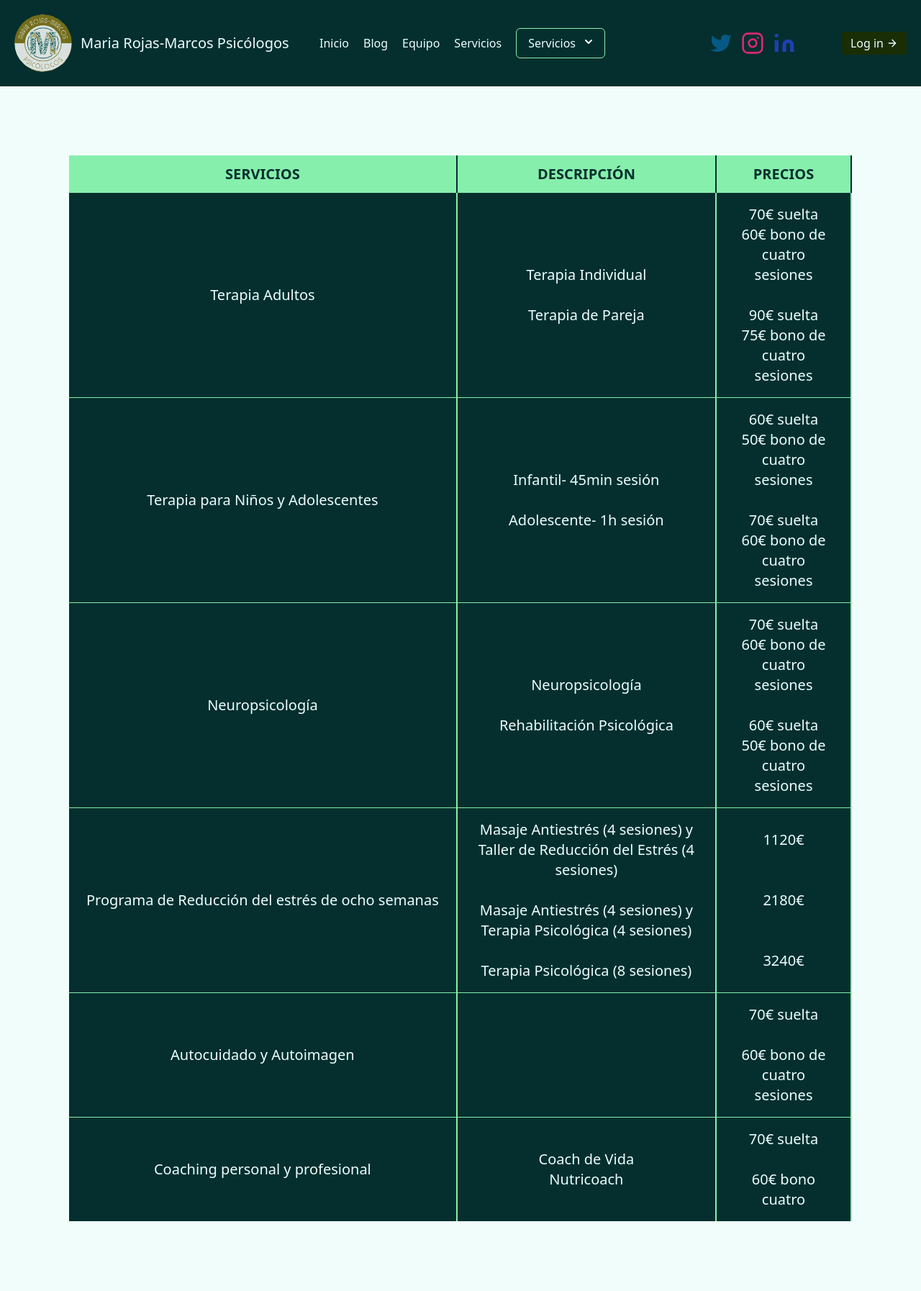
After one commit to juaalvcam/MariaRojasMarcosPsicologos, a Django app: page /servicios/ in a window 1280 px wide. The commit adds this page. Shown: the top 1794 px of the page at 72% size. Run offline with Django 4.2, Linux system fonts and the light colour scheme; some libraries are stand-ins or nearby versions.

Commit message:
Añadir página de servicios y enlace en la barra de navegación

```diff
--- a/psicoMRM/templates/base.html
+++ b/psicoMRM/templates/base.html
@@ -44,6 +44,11 @@
             class="mr-5 hover:text-lime-800 text-cyan-50 font-thin"
             href="{% url 'about' %}"
             >Equipo</a
+          >
+          <a
+            class="mr-5 hover:text-lime-800 text-cyan-50 font-thin"
+            href="{% url 'servicios' %}"
+            >Servicios</a
           >
           {% include 'dopdown_servicios.html' %}
         </nav>
@@ -109,11 +114,11 @@
         </span>
 
         {% if user.is_anonymous %}
-        <a href="{% url 'register' %}">
+        <a href="{% url 'login' %}">
           <button
             class="inline-flex items-center bg-lime-950 border-0 py-1 px-3 focus:outline-none hover:bg-lime-800 rounded text-base mt-4 md:mt-0 font-thin"
           >
-            Registrarse como administrador
+            Log in
             <svg
               fill="none"
               stroke="currentColor"
--- a/psicoMRM/templates/login.html
+++ b/psicoMRM/templates/login.html
@@ -24,11 +24,5 @@
       Iniciar sesión
     </button>
   </form>
-  <p class="text-black text-lg font-thin mt-2">
-    ¿No tienes cuenta?
-    <a href="{% url 'register' %}" class="text-lime-950 hover:text-lime-900 text-xl"
-      >Registrate</a
-    >
-  </p>
 </div>
 {% endblock %}
--- /dev/null
+++ b/psicoMRM/templates/servicios.html
@@ -0,0 +1,173 @@
+{% extends 'base.html' %} {% block content %}
+<div class="relative overflow-x-auto p-24 container">
+  <!--AGREGAR AQUI TEXTO DE LA DESCRIPCIÓN-->
+  <table class="w-full text-sm rtl:text-right text-gray-500 text-center">
+    <thead class="text-xs text-gray-700 uppercase bg-gray-50">
+      <tr>
+        <th
+          scope="col"
+          class="px-6 py-3 bg-green-300 border-r-2 border-teal-950 font-bold text-teal-950 text-xl"
+        >
+          Servicios
+        </th>
+        <th
+          scope="col"
+          class="px-6 py-3 bg-green-300 border-r-2 border-teal-950 font-bold text-teal-950 text-xl"
+        >
+          Descripción
+        </th>
+        <th
+          scope="col"
+          class="px-6 py-3 bg-green-300 border-r-2 border-teal-950 font-bold text-teal-950 text-xl"
+        >
+          Precios
+        </th>
+      </tr>
+    </thead>
+    <tbody>
+      <tr
+        class="bg-teal-950 border-b text-xl text-cyan-50 border-r-2 border-green-300"
+      >
+        <th
+          scope="row"
+          class="px-6 py-4 font-medium text-cyan-50 whitespace-nowrap border-r-2 border-green-300"
+        >
+          Terapia Adultos
+        </th>
+        <td class="px-6 py-4 border-r-2 border-green-300">
+          <p>Terapia Individual</p>
+          <br />
+          <p>Terapia de Pareja</p>
+        </td>
+        <td class="px-6 py-4 border-r-2 border-green-300">
+          <div>
+            <p>70€ suelta</p>
+            <p>60€ bono de cuatro sesiones</p>
+          </div>
+          <br />
+          <div>
+            <p>90€ suelta</p>
+            <p>75€ bono de cuatro sesiones</p>
+          </div>
+        </td>
+      </tr>
+      <tr
+        class="bg-teal-950 border-b border-r-2 border-green-300 text-xl text-cyan-50"
+      >
+        <th
+          scope="row"
+          class="px-6 py-4 font-medium text-cyan-50 whitespace-nowrap border-r-2 border-green-300"
+        >
+          Terapia para Niños y Adolescentes
+        </th>
+        <td class="px-6 py-4 border-r-2 border-green-300">
+          <p>Infantil- 45min sesión</p>
+          <br />
+          <p>Adolescente- 1h sesión</p>
+        </td>
+        <td class="px-6 py-4 border-r-2 border-green-300">
+          <div>
+            <p>60€ suelta</p>
+            <p>50€ bono de cuatro sesiones</p>
+          </div>
+          <br />
+          <div>
+            <p>70€ suelta</p>
+            <p>60€ bono de cuatro sesiones</p>
+          </div>
+        </td>
+      </tr>
+      <tr class="bg-teal-950 border-r-2 border-green-300 text-xl text-cyan-50">
+        <th
+          scope="row"
+          class="px-6 py-4 font-medium text-cyan-50 whitespace-nowrap border-r-2 border-green-300"
+        >
+          Neuropsicología
+        </th>
+        <td class="px-6 py-4 border-r-2 border-green-300">
+          <p>Neuropsicología</p>
+          <br />
+          <p>Rehabilitación Psicológica</p>
+        </td>
+        <td class="px-6 py-4 border-r-2 border-green-300">
+          <div>
+            <p>70€ suelta</p>
+            <p>60€ bono de cuatro sesiones</p>
+          </div>
+          <br />
+          <div>
+            <p>60€ suelta</p>
+            <p>50€ bono de cuatro sesiones</p>
+          </div>
+        </td>
+      </tr>
+      <tr
+        class="bg-teal-950 border-b border-t border-r-2 border-green-300 text-xl text-cyan-50"
+      >
+        <th
+          scope="row"
+          class="px-6 py-4 font-medium text-cyan-50 whitespace-nowrap border-r-2 border-green-300"
+        >
+          Programa de Reducción del estrés de ocho semanas
+        </th>
+        <td class="px-6 py-4 border-r-2 border-green-300">
+          <p>
+            Masaje Antiestrés (4 sesiones) y Taller de Reducción del Estrés (4
+            sesiones)
+          </p>
+          <br />
+          <p>
+            Masaje Antiestrés (4 sesiones) y Terapia Psicológica (4 sesiones)
+          </p>
+          <br />
+          <p>Terapia Psicológica (8 sesiones)</p>
+        </td>
+        <td class="px-6 py-4 border-r-2 border-green-300">
+          <p>1120€</p>
+          <br />
+          <br />
+          <p>2180€</p>
+          <br />
+          <br />
+          <p>3240€</p>
+        </td>
+      </tr>
+      <tr
+        class="bg-teal-950 border-b border-r-2 border-green-300 text-xl text-cyan-50"
+      >
+        <th
+          scope="row"
+          class="px-6 py-4 font-medium text-cyan-50 whitespace-nowrap border-r-2 border-green-300"
+        >
+          Autocuidado y Autoimagen
+        </th>
+        <td class="px-6 py-4 border-r-2 border-green-300"></td>
+        <td class="px-6 py-4 border-r-2 border-green-300">
+          <p>70€ suelta</p>
+          <br />
+          <p>60€ bono de cuatro sesiones</p>
+        </td>
+      </tr>
+      <tr class="bg-teal-950 border-r-2 border-green-300 text-xl text-cyan-50">
+        <th
+          scope="row"
+          class="px-6 py-4 font-medium text-cyan-50 whitespace-nowrap border-r-2 border-green-300"
+        >
+          Coaching personal y profesional
+        </th>
+        <td class="px-6 py-4 border-r-2 border-green-300">
+          <div>
+            <p>Coach de Vida</p>
+            <p>Nutricoach</p>
+          </div>
+        </td>
+        <td class="px-6 py-4 border-r-2 border-green-300">
+          <p>70€ suelta</p>
+          <br />
+          <p>60€ bono cuatro</p>
+        </td>
+      </tr>
+    </tbody>
+  </table>
+</div>
+{% endblock %}
--- a/psicoMRM/urls.py
+++ b/psicoMRM/urls.py
@@ -9,6 +9,7 @@ urlpatterns = [
     path("blog/", views.blog, name="blog"),
     path("blog/<str:title>/", views.article_detail, name="article_detail"),
     # SERVICIOS
+    path("servicios/", views.servicios, name="servicios"),
     path("servicios/adultos/", views.servicios_adultos, name="servicios_adultos"),
     path("servicios/parejas/", views.servicios_parejas, name="servicios_parejas"),
     path("servicios/adolescentes/", views.servicios_adolescentes,
--- a/psicoMRM/views.py
+++ b/psicoMRM/views.py
@@ -116,6 +116,10 @@ def article_detail(request, title):
 
 
 # SERVICIOS
+def servicios(request):
+    return render(request, "servicios.html")
+
+
 def servicios_adultos(request):
     return render(request, "servicios_adultos.html")
 
```
Also changed, not shown: db.sqlite3.
